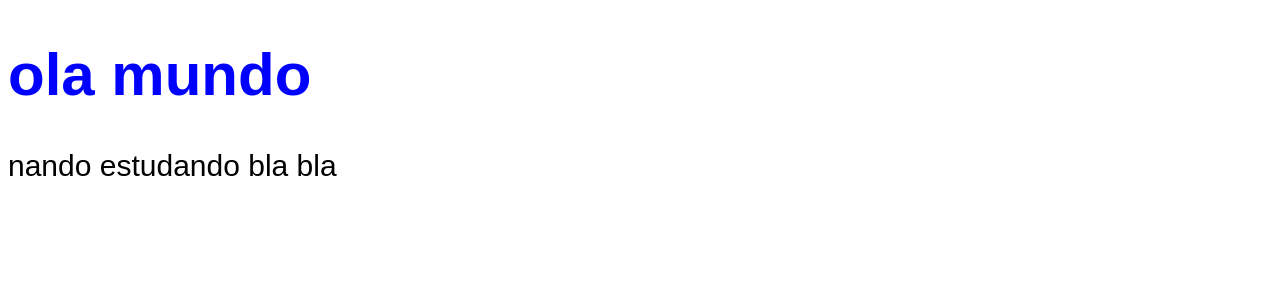
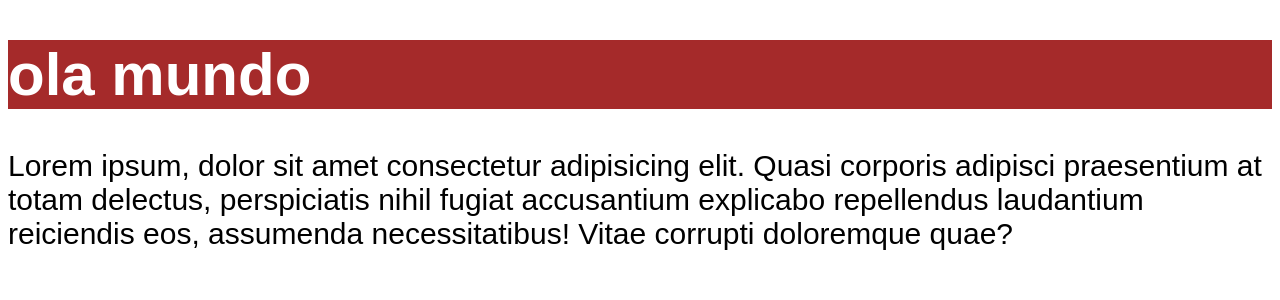
Before and after one commit to nandin-ndn/cronos-pomodoro, a React (Vite) app: page / in a window 1280 px wide. Shown: the top 300 px of the page. Built offline with nearby package versions, Linux system fonts and the light colour scheme.

Commit message:
aula 13 componetes css

```diff
--- a/src/App.tsx
+++ b/src/App.tsx
@@ -1,12 +1,13 @@
 import './/styles/theme.css';
 import './/styles/global.css';
+import { Heading } from './components/Heading';
 
 export function App() {
  console.log('oi');
   return (
   <>
-  <h1>ola mundo</h1>
-  <p>nando estudando bla bla</p>
+  <Heading/>
+  <p>Lorem ipsum, dolor sit amet consectetur adipisicing elit. Quasi corporis adipisci praesentium at totam delectus, perspiciatis nihil fugiat accusantium explicabo repellendus laudantium reiciendis eos, assumenda necessitatibus! Vitae corrupti doloremque quae?</p>
   </>
   )
 }
--- /dev/null
+++ b/src/components/Heading.module.css
@@ -0,0 +1,4 @@
+.heading{
+  background-color: brown;
+  color: white;
+}
--- /dev/null
+++ b/src/components/Heading.tsx
@@ -0,0 +1,6 @@
+import styles from './Heading.module.css';
+
+export function Heading(){
+ console.log(styles);
+  return <h1 className={styles.heading}>ola mundo</h1>;
+}
```
